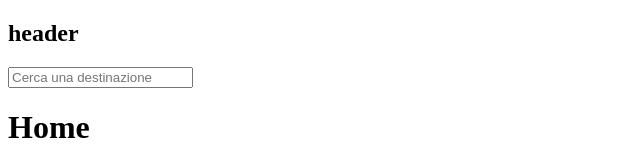
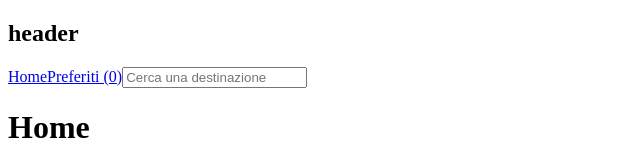
Before and after one commit to michelelongo97/progetto-finale-spec-frontend-front, a React (Vite) app: page / in a window 1280 px wide. Shown: the top 160 px of the page, without its empty margins (0-640 px from the left). Built offline with nearby package versions, Linux system fonts and the light colour scheme; no server answers.

Commit message:
feat: add favorites page, context

```diff
--- a/src/App.jsx
+++ b/src/App.jsx
@@ -7,6 +7,7 @@ import DefaultLayout from "./layouts/DefaultLayout";
 import HomePage from "./pages/Homepage";
 import DestinationPage from "./pages/DestinationPage";
 import ComparePage from "./pages/ComparePage";
+import FavoritePage from "./pages/FavoritesPage";
 import NotFoundPage from "./pages/NotFoundPages";
 
 export default function App() {
@@ -18,6 +19,7 @@ export default function App() {
             <Route path="/" element={<HomePage />} />
             <Route path="/destinations/:id" element={<DestinationPage />} />
             <Route path="/compare/" element={<ComparePage />} />
+            <Route path="/favorites" element={<FavoritePage />} />
           </Route>
           <Route path="/not-found" element={<NotFoundPage />} />
           <Route path="*" element={<NotFoundPage />} />
--- a/src/components/Header.jsx
+++ b/src/components/Header.jsx
@@ -1,13 +1,18 @@
-// Importo l'hook custom creato nel contesto
+import { Link } from "react-router-dom";
+// Importo gli hook custom creati nel contesto
 import { useSearchContext } from "../contexts/SearchContext";
+import { useFavoritesContext } from "../contexts/FavoritesContext";
 
 export default function Header() {
   // Uso il contesto per accedere allo stato di ricerca (search e setSearch
   const { search, setSearch } = useSearchContext();
+  const { favorites } = useFavoritesContext();
 
   return (
     <header>
       <h2>header</h2>
+      <Link to="/">Home</Link>
+      <Link to="/favorites">Preferiti ({favorites.length})</Link>
       <input
         type="text"
         placeholder="Cerca una destinazione"
--- /dev/null
+++ b/src/contexts/FavoritesContext.jsx
@@ -0,0 +1,24 @@
+// Importo le funzioni per crare e usare un contesto
+import { createContext, useContext, useState } from "react";
+
+// Creo il contesto
+const FavoritesContext = createContext();
+
+// Creo il Provider che fornisce lo stato della ricerca ai componenti figli
+export function FavoritesProvider({ children }) {
+  // Creo lo stato per l'aggiunta ai preferiti
+  const [favorites, setFavorites] = useState([]);
+
+  return (
+    // Rendo disponibile gli stati a tutti i componenenti figli del Provider
+    <FavoritesContext.Provider value={{ favorites, setFavorites }}>
+      {children}
+    </FavoritesContext.Provider>
+  );
+}
+
+// Creo custom hook per accedere più facilmente al contesto della ricerca
+export function useFavoritesContext() {
+  // Recupero il contesto
+  return useContext(FavoritesContext);
+}
--- a/src/layouts/DefaultLayout.jsx
+++ b/src/layouts/DefaultLayout.jsx
@@ -7,15 +7,18 @@ import Footer from "../components/Footer";
 
 // Importo il provider dal contesto
 import { SearchProvider } from "../contexts/SearchContext";
+import { FavoritesProvider } from "../contexts/FavoritesContext";
 
 export default function DefaultLayout() {
   return (
     <SearchProvider>
-      <Header />
-      <main>
-        <Outlet />
-      </main>
-      <Footer />
+      <FavoritesProvider>
+        <Header />
+        <main>
+          <Outlet />
+        </main>
+        <Footer />
+      </FavoritesProvider>
     </SearchProvider>
   );
 }
--- /dev/null
+++ b/src/pages/FavoritesPage.jsx
@@ -0,0 +1,35 @@
+import { Link } from "react-router-dom";
+// Importo il custom hook dal contesto
+import { useFavoritesContext } from "../contexts/FavoritesContext";
+
+export default function Favorites() {
+  const { favorites, setFavorites } = useFavoritesContext();
+
+  //Creo la funzione per la rimozione dell'elemento dai preferiti
+  const removeFromFavorites = (id) => {
+    setFavorites(favorites.filter((favorite) => favorite.id !== id));
+  };
+
+  return (
+    <>
+      <h1>Preferiti</h1>
+      {favorites.length === 0 ? (
+        <p>La lista dei preferiti è vuota</p>
+      ) : (
+        <ul>
+          {favorites.map((destination) => (
+            <li key={destination.id}>
+              <Link to={`/destinations/${destination.id}`}>
+                {destination.title}
+              </Link>
+              <p>{destination.category}</p>
+              <button onClick={() => removeFromFavorites(destination.id)}>
+                Rimuovi dai preferiti
+              </button>
+            </li>
+          ))}
+        </ul>
+      )}
+    </>
+  );
+}
--- a/src/pages/HomePage.jsx
+++ b/src/pages/HomePage.jsx
@@ -7,12 +7,15 @@ import { Link } from "react-router";
 // Importo la funzione API per ricevere tutte le destinazioni
 import { fetchDestinations } from "../api/destinations";
 
-// Importo l'hook custom creato nel contesto
+// Importo gli hook custom creati nel contesto
 import { useSearchContext } from "../contexts/SearchContext";
+import { useFavoritesContext } from "../contexts/FavoritesContext";
 
 export default function HomePage() {
   //Memorizzo in uno stato le destinazioni
   const [destinations, setDestinations] = useState([]);
+  //Memorizzo in uno stato i preferiti importando le variabili dal contesto tramite hook custom
+  const { favorites, setFavorites } = useFavoritesContext();
 
   const {
     search,
@@ -52,6 +55,20 @@ export default function HomePage() {
       return 0;
     });
 
+  //Controllo se l'elemento è presente nei preferiti
+  const isFavorite = (id) => favorites.some((favorite) => favorite.id === id);
+
+  // Creo la logica per l'aggiunta e rimozione dai preferiti
+  const toggleFavorite = (destination) => {
+    if (isFavorite(destination.id)) {
+      setFavorites(
+        favorites.filter((favorite) => favorite.id !== destination.id)
+      );
+    } else {
+      setFavorites([...favorites, destination]);
+    }
+  };
+
   console.log(destinations);
 
   return (
@@ -90,6 +107,11 @@ export default function HomePage() {
                 <h3>{destination.title}</h3>
               </Link>
               <p>{destination.category}</p>
+              <button onClick={() => toggleFavorite(destination)}>
+                {isFavorite(destination.id)
+                  ? "Rimuovi dai preferiti"
+                  : "Aggiungi ai preferiti"}
+              </button>
             </li>
           ))
         )}
```
